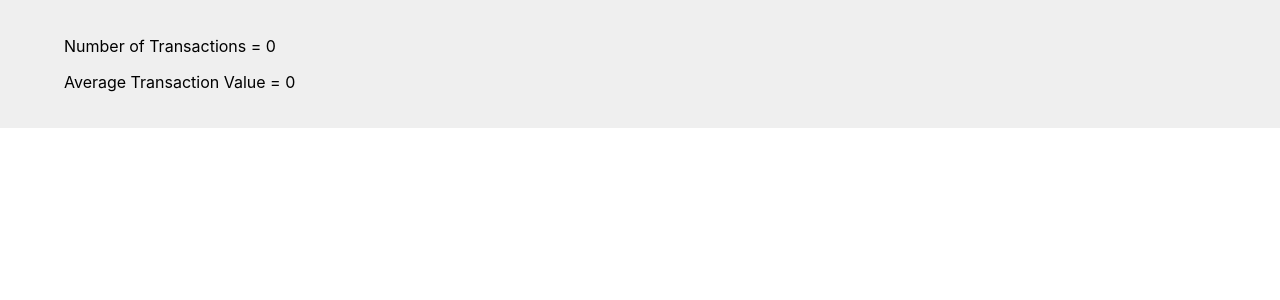
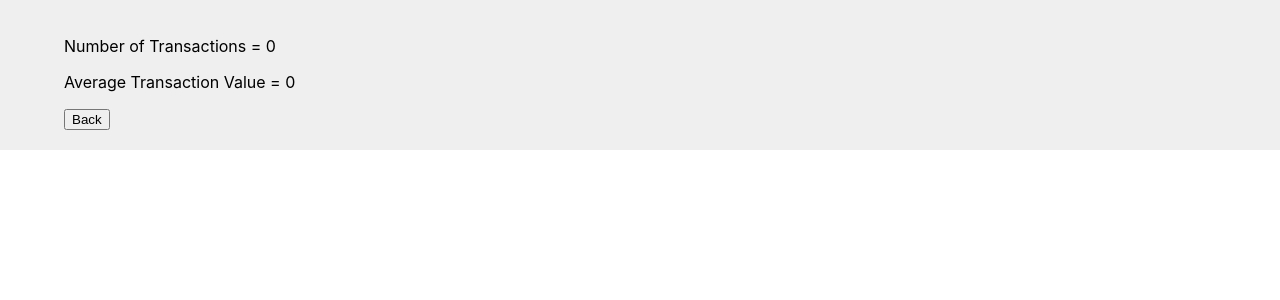
Before and after one commit to SoftMax12/FTAS, a React (Create React App) app: page /results in a window 1280 px wide. Shown: the top 300 px of the page. Built offline with nearby package versions, Linux system fonts and the light colour scheme.

Commit message:
Add Back Button

```diff
--- a/src/components/Filter.tsx
+++ b/src/components/Filter.tsx
@@ -4,7 +4,6 @@
 import Grid from "@mui/system/Unstable_Grid/Grid";
 import { Button } from "@mui/material";
 import Search from "@mui/icons-material/Search";
-
 
 const Filter = ({ filterTx }: { filterTx: any}) => {
   const [dateFrom, setDateFrom] = useState("");
--- a/src/pages/Result.tsx
+++ b/src/pages/Result.tsx
@@ -1,6 +1,9 @@
 import React from "react";
+import { useNavigate } from "react-router-dom";
 
 const Result = ({results}: {results: any}) => {
+  const navigate = useNavigate();
+
   const data = results.map((item: any) => item.Amount);
   let sum = 0;
   data.map((i: number) => {sum = sum + i;});
@@ -9,6 +12,7 @@
     <>
       <p>Number of Transactions = { results.length }</p>
       <p>Average Transaction Value = { results.length ? sum / results.length : 0}</p>
+      <button onClick={() => navigate("/")}>Back</button>
     </>
   );
 };
```
